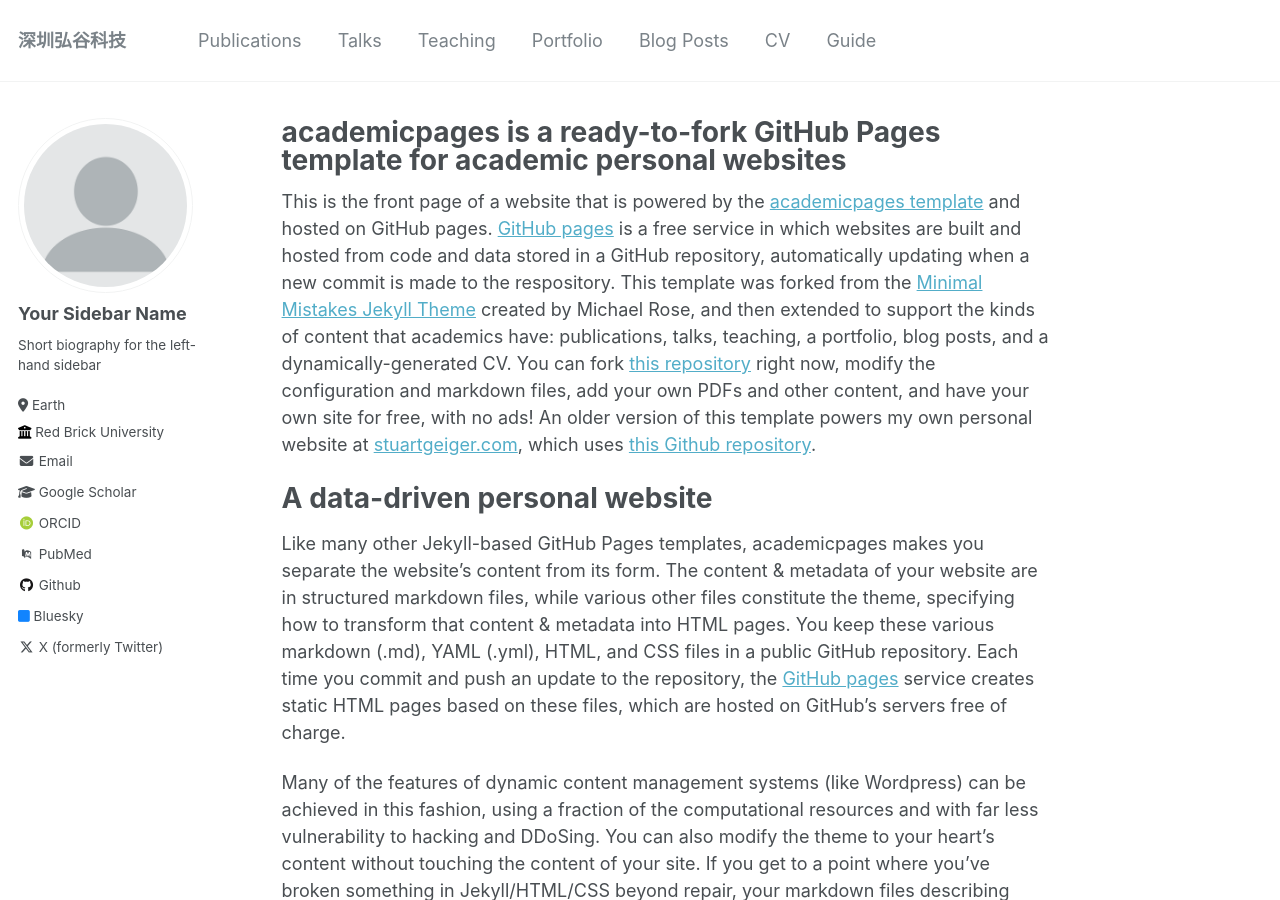
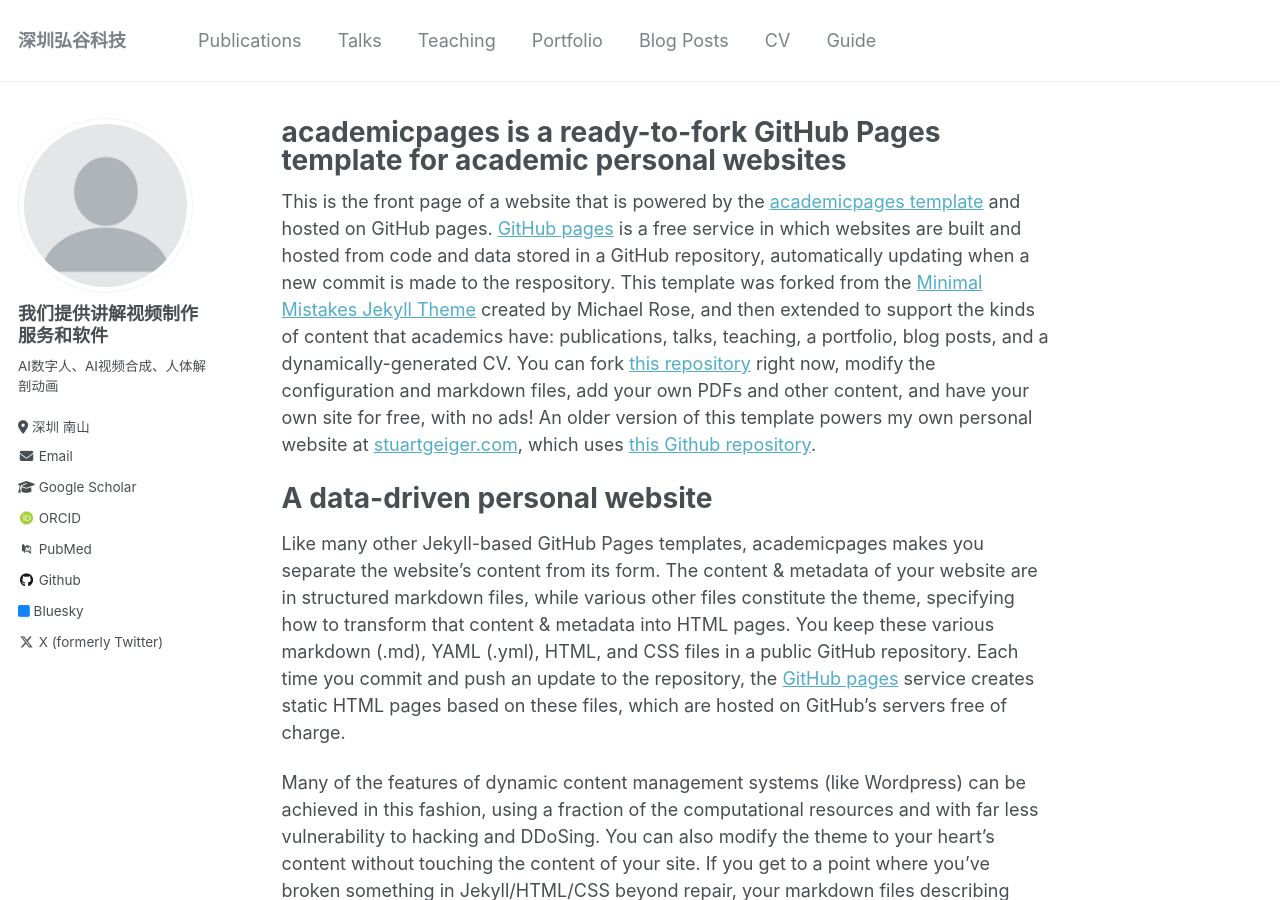
Before and after one commit to bloomv/bloomv, a Jekyll site: the page built from _pages/about.md, in a window 1280 px wide and 900 px high. Built offline with Jekyll 4.4.1, drawn with Linux system fonts in a browser that asks for light colours; some web fonts are replaced.

Commit message:
Update _config.yml

```diff
--- a/_config.yml
+++ b/_config.yml
@@ -22,13 +22,13 @@ repository               : "bloomv/bloomv.github.io"
 author:
   # Biographic information
   avatar           : "profile.png"
-  name             : "Your Sidebar Name"
+  name             : "我们提供讲解视频制作服务和软件"
   pronouns         : # example: "she/her"
-  bio              : "Short biography for the left-hand sidebar"
-  location         : "Earth"
-  employer         : "Red Brick University"
+  bio              : "AI数字人、AI视频合成、人体解剖动画"
+  location         : "深圳 南山"
+  employer         : # "Red Brick University"
   uri              : # URL
-  email            : "none@example.org"
+  email            : "bloomv@163.com"
 
   # Academic websites
   arxiv            : # URL - Update with the correct link to your profile
```
